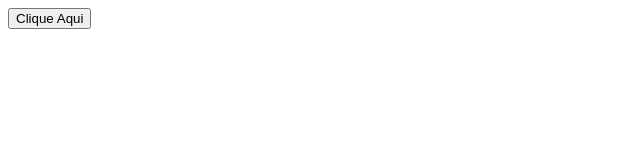
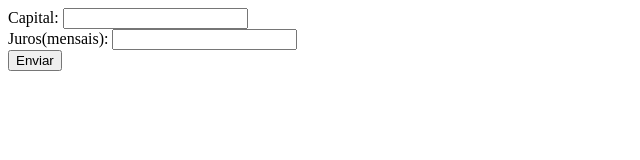
Before and after one commit to nicolassyuki/primeiroa_3t, a plain HTML site: page index.html in a window 1280 px wide. Shown: the whole page, without its empty margins (0-640 px from the left). Drawn offline with Linux system fonts and the light colour scheme.

Commit message:
Update index.html

```diff
--- a/index.html
+++ b/index.html
@@ -5,9 +5,13 @@
     <meta http-equiv="X-UA-Compatible" content="IE=edge">
     <meta name="viewport" content="width=device-width, initial-scale=1.0">
     <title>primeiro a</title>
- <script src="estudo.js"></script>
+   <script src="estudo.js"></script>
 </head>
 <body>
-    <button onclick="escreva()"> Clique Aqui </button>
+
+  Capital: <input id="Valor" type="text"><br>
+  Juros(mensais): <input id="Juros" type="text"><br>
+  <button onclick="calcula()">Enviar</button>
+
 </body>
 </html>
```
